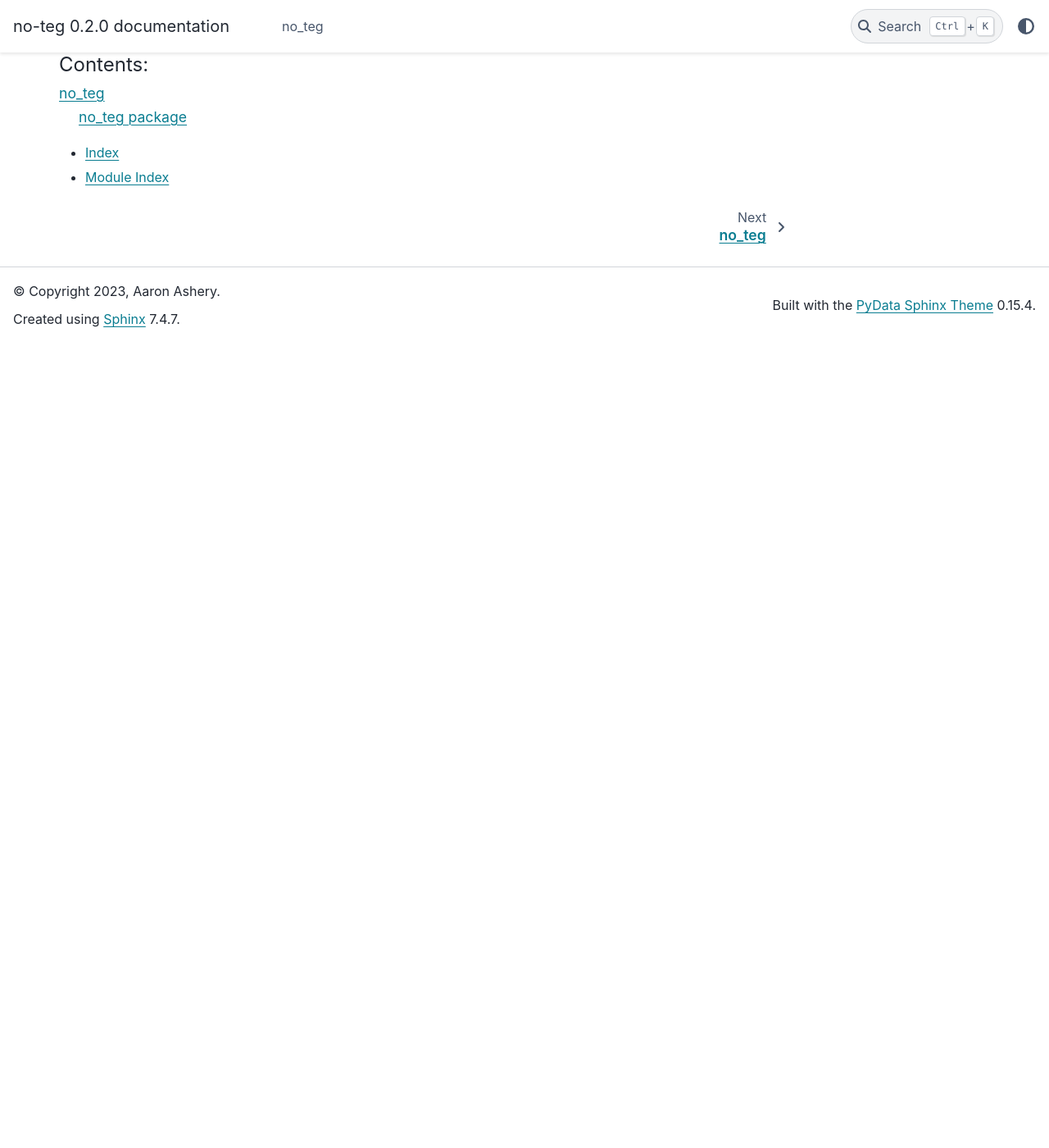
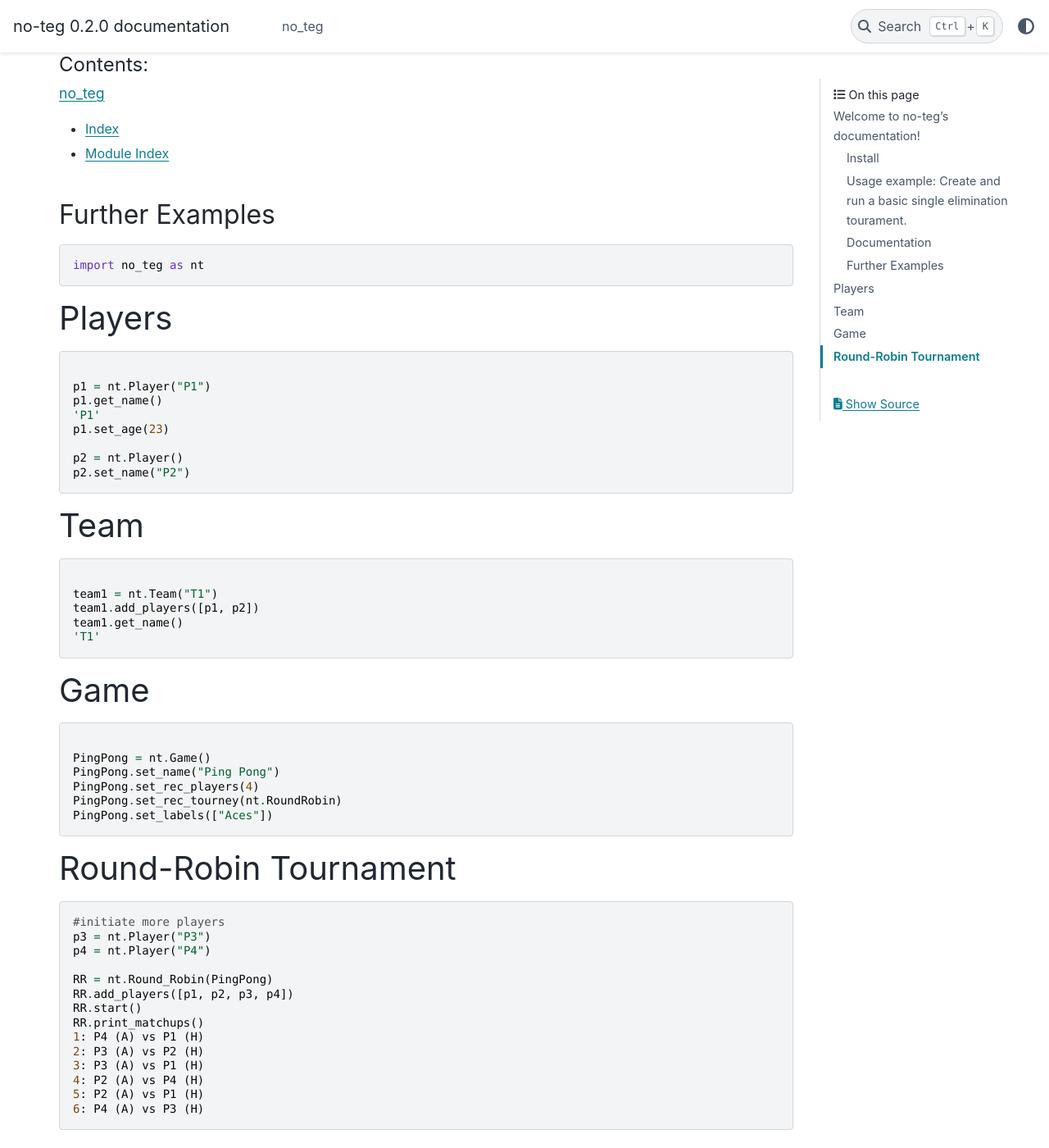
Before and after one commit to AaronAshery/no-teg, a Sphinx documentation site: the page built from docs/index.md, in a window 1280 px wide and 1400 px high, scrolled down 1111 px. Shown: the whole window at 82% size. Built offline with Sphinx 7.4.7 and the PyData theme 0.15.4, drawn with Linux system fonts in a browser that asks for light colours; before the commit the page ends 1530 px from its top, so only the background shows below that; some of the changed text lies outside the part shown.

Commit message:
Updated docs with more functionality

````diff
--- a/docs/index.md
+++ b/docs/index.md
@@ -7,15 +7,15 @@
 
 ## Usage example: Create and run a basic single elimination tourament.
 ```python
-from no_teg import *
+import no_teg as nt
 
-p1 = Player("P1")
-p2 = Player("P2")
-p3 = Player("P1")
-p4 = Player("P2")
+p1 = nt.Player("P1")
+p2 = nt.Player("P2")
+p3 = nt.Player("P1")
+p4 = nt.Player("P2")
 
-MyGame = Game()
-MyTourney = Single_Elimination(MyGame)
+MyGame = nt.Game()
+MyTourney = nt.Single_Elimination(MyGame)
 MyTourney.add_players([p1, p2, p3, p4])
 MyTourney.start()
 
@@ -51,7 +51,7 @@ MyTourney.print_results()
 ```eval_rst
 
 .. toctree::
-   :maxdepth: 2
+   :maxdepth: 1
    :caption: Contents:
 
    modules
@@ -59,3 +59,59 @@ MyTourney.print_results()
 * :ref:`genindex`
 * :ref:`modindex`
 ```
+
+## Further Examples
+```python
+import no_teg as nt
+```
+
+# Players
+```python
+
+p1 = nt.Player("P1")
+p1.get_name()
+'P1'
+p1.set_age(23)
+
+p2 = nt.Player()
+p2.set_name("P2")
+```
+
+# Team
+```python
+
+team1 = nt.Team("T1")
+team1.add_players([p1, p2])
+team1.get_name()
+'T1'
+```
+
+# Game
+```python
+
+PingPong = nt.Game()
+PingPong.set_name("Ping Pong")
+PingPong.set_rec_players(4)
+PingPong.set_rec_tourney(nt.RoundRobin)
+PingPong.set_labels(["Aces"])
+```
+
+
+# Round-Robin Tournament
+```python
+#initiate more players
+p3 = nt.Player("P3")
+p4 = nt.Player("P4")
+
+RR = nt.Round_Robin(PingPong)
+RR.add_players([p1, p2, p3, p4])
+RR.start()
+RR.print_matchups()
+1: P4 (A) vs P1 (H)
+2: P3 (A) vs P2 (H)
+3: P3 (A) vs P1 (H)
+4: P2 (A) vs P4 (H)
+5: P2 (A) vs P1 (H)
+6: P4 (A) vs P3 (H)
+
+```
````
